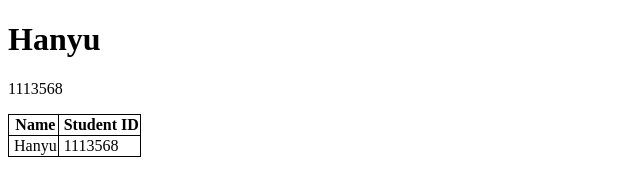
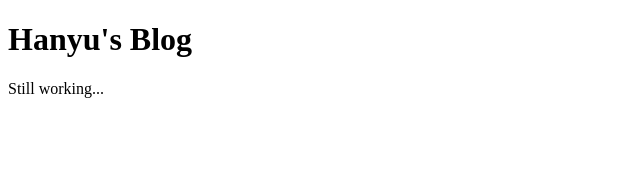
Before and after one commit to hanyu325/hanyu325.github.io, a plain HTML site: page index.html in a window 1280 px wide. Shown: the whole page, without its empty margins (0-640 px from the left). Drawn offline with Linux system fonts and the light colour scheme.

Commit message:
Update index.html

```diff
--- a/index.html
+++ b/index.html
@@ -5,25 +5,8 @@
 </head>
 <body>
 
-<h1>Hanyu</h1>
-<p>1113568</p>
+<h1>Hanyu's Blog</h1>
+<p>Still working...</p>
 
 </body>
-<style>
-    table, th, td, tr {
-        border: 1px solid black;
-        padding-left: 5px;
-        border-collapse: collapse;
-    }
-</style>
-<table>
-    <tr>
-      <th>Name</th>
-      <th>Student ID</th>
-    </tr>
-    <tr>
-      <td>Hanyu</td>
-      <td>1113568</td>
-    </tr>
-</table>
 </html>
```
